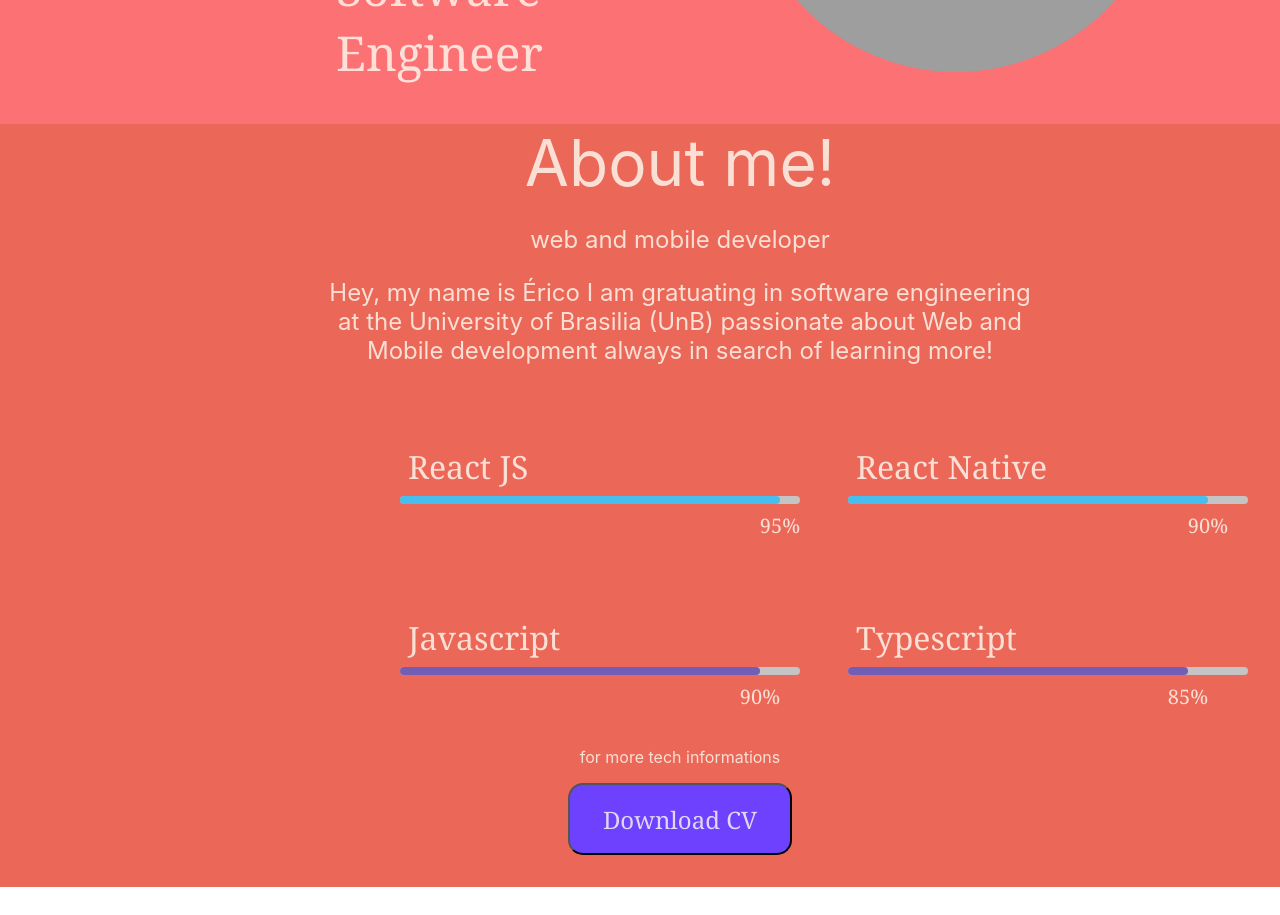
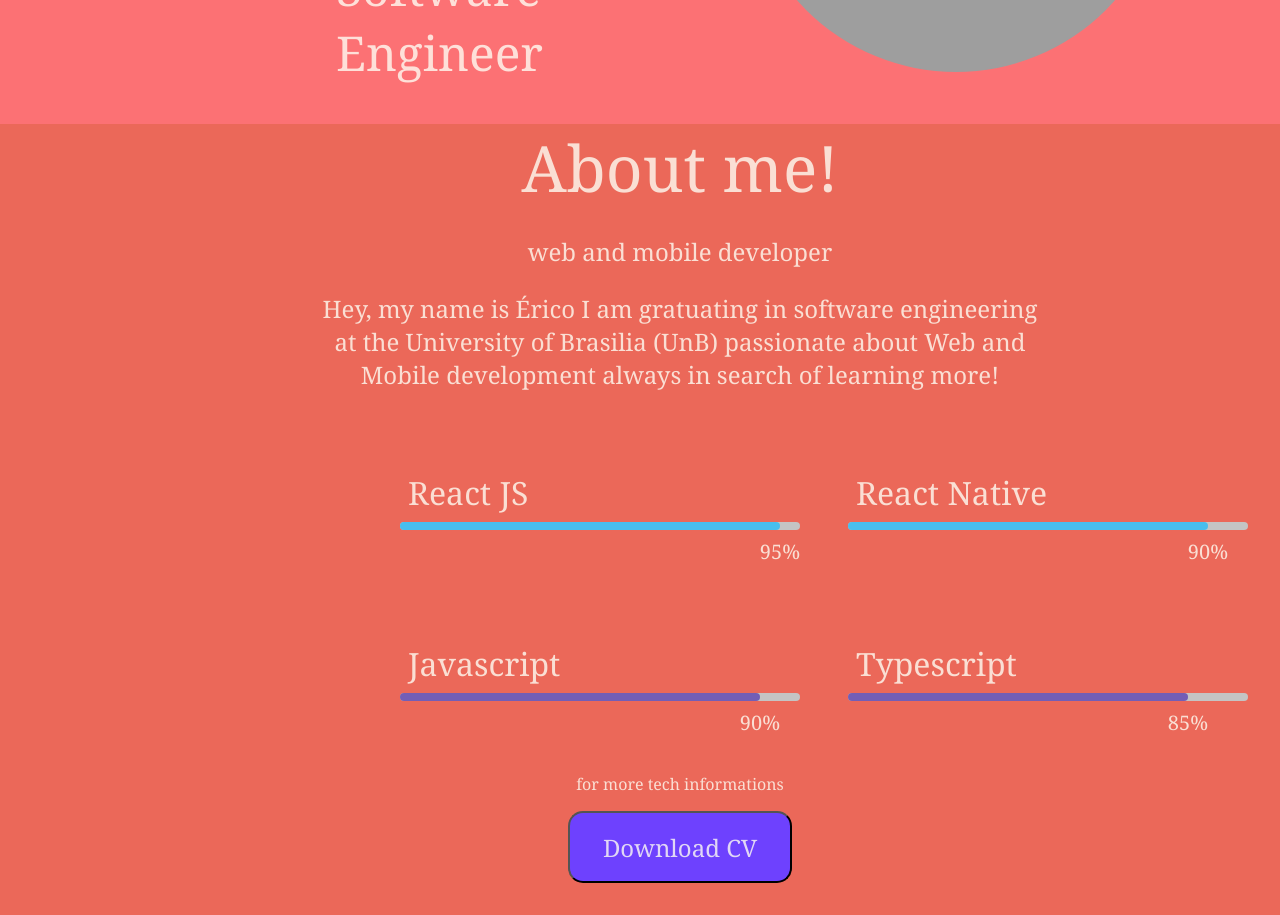
Before and after one commit to ericoBandeira/New-contact, a Next.js app: page / in a window 1280 px wide. Shown: the part 400-1315 px from the top of the page. Before the commit the page ends 1287 px from the top, so only its background shows below. Built offline with nearby package versions, Linux system fonts and the light colour scheme; grey boxes are pictures that could not be loaded.

Commit message:
adicionando font onde estava faltando

```diff
--- a/styles/components/AboutMe.module.css
+++ b/styles/components/AboutMe.module.css
@@ -14,6 +14,7 @@
 
 .profileContainerText > p{
     color: rgba(254, 253, 242, 0.8);
+    font-family: Cambria;
     font-size: 1.5rem;
 }
 
@@ -26,6 +27,7 @@
 
 .profileContainerTextTitle{
     color: rgba(254, 253, 242, 0.8);
+    font-family: Cambria;
     font-size: 4rem;
 }
 
@@ -36,6 +38,7 @@
 .profileContainerButton > p{
    font-size: 1rem;
    color: rgba(254, 253, 242, 0.8);
+   font-family: Cambria;
 }
 .profileContainerButton > button{
     background-color: #6E41FE;
```
